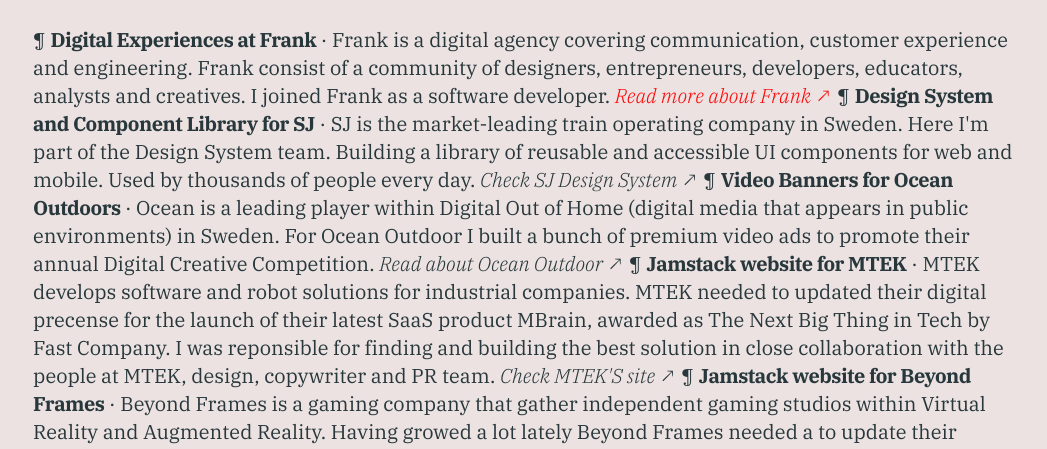
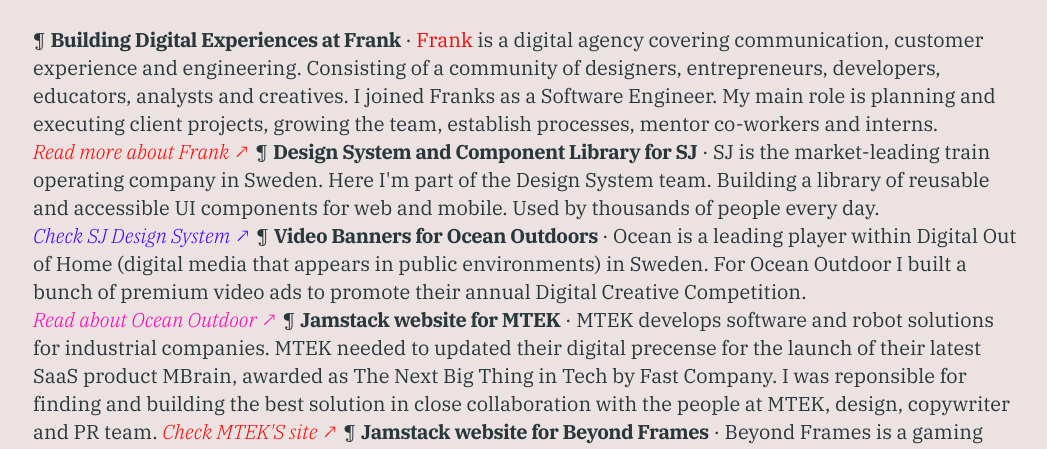
Before and after one commit to evilpaper/evilpaper-website, a plain HTML site: page index.html in a window 1280 px wide. Shown: the part 346-795 px from the top of the page, without its empty margins (115-1162 px from the left). Drawn offline with Linux system fonts and the light colour scheme; files whose address does not match are found by name.

Commit message:
Add color to links

```diff
--- a/index.html
+++ b/index.html
@@ -37,12 +37,14 @@
 
         <p class="work">
           ¶
-          <span class="name tertiary"> Digital Experiences at </span
-          ><span class="name tertiary">Frank</span>
-          · Frank is a digital agency covering communication, customer
-          experience and engineering. Frank consist of a community of designers,
-          entrepreneurs, developers, educators, analysts and creatives. I joined
-          Frank as a software developer.
+          <span class="name tertiary">Building Digital Experiences at </span
+          ><span class="name tertiary">Frank</span> ·
+          <span class="primary">Frank</span> is a digital agency covering
+          communication, customer experience and engineering. Consisting of a
+          community of designers, entrepreneurs, developers, educators, analysts
+          and creatives. I joined Franks as a Software Engineer. My main role is
+          planning and executing client projects, growing the team, establish
+          processes, mentor co-workers and interns.
           <a class="project-link primary" href="https://frankdigital.se/"
             >Read more about Frank ↗</a
           >
@@ -55,7 +57,7 @@
           part of the Design System team. Building a library of reusable and
           accessible UI components for web and mobile. Used by thousands of
           people every day.
-          <a class="project-link" href="https://sjdesign.se/filosofi/"
+          <a class="project-link secondary" href="https://sjdesign.se/filosofi/"
             >Check SJ Design System ↗</a
           >
         </p>
@@ -67,7 +69,7 @@
           that appears in public environments) in Sweden. For Ocean Outdoor I
           built a bunch of premium video ads to promote their annual Digital
           Creative Competition.
-          <a class="project-link" href="https://www.oceanoutdoor.se/"
+          <a class="project-link quartiary" href="https://www.oceanoutdoor.se/"
             >Read about Ocean Outdoor ↗</a
           >
         </p>
@@ -81,7 +83,7 @@
           Fast Company. I was reponsible for finding and building the best
           solution in close collaboration with the people at MTEK, design,
           copywriter and PR team.
-          <a class="project-link" href="https://mtek.se/"
+          <a class="project-link primary" href="https://mtek.se/"
             >Check MTEK'S site ↗</a
           >
         </p>
@@ -95,7 +97,7 @@
           with their values. I jumped on a a team of developers, designers,
           copywriters and art directors that redesign and rebuilt Beyond Frames
           website from the ground up.
-          <a class="project-link" href="https://beyondframes.com/"
+          <a class="project-link secondary" href="https://beyondframes.com/"
             >Check out the site ↗</a
           >
         </p>
@@ -193,6 +195,18 @@
 
         <p class="work">
           ¶
+          <span class="name">Product Owner at PerfectStore</span>
+          · PerfectStore developed a retail audit platform.
+        </p>
+
+        <br />
+        <br />
+        <p class="kicker">· Some non-commercial projects ·</p>
+        <br />
+        <br />
+
+        <p class="work">
+          ¶
           <span class="name">Hell Yes</span>
           · Hell Yes is a tool for memorising large amount of stuff things like
           technical interviews. A solo project.
@@ -255,10 +269,10 @@
           >
             Take a sneak peak ↗
           </a>
+        </p>
 
-          <br />
-          <br />
-        </p>
+        <br />
+        <br />
 
         <p class="kicker">
           What else, I fiddle around on Codepen
```
